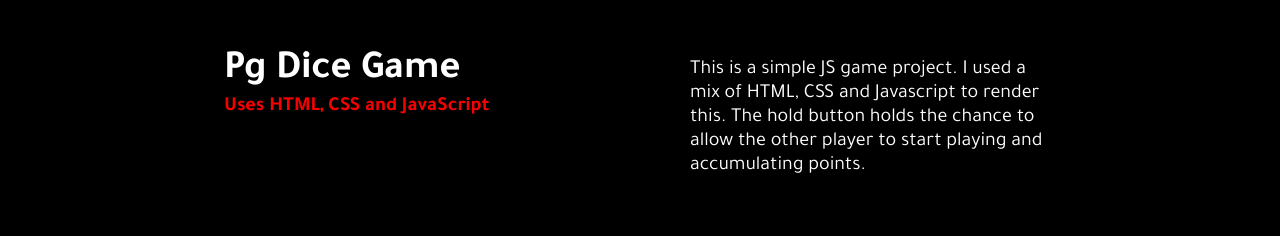
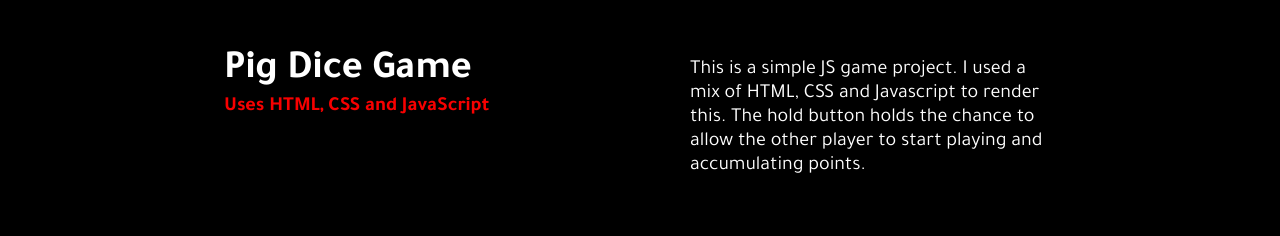
Before and after one commit to ambervector/my-portfolio, a plain HTML site: page work.html in a window 1280 px wide. Shown: the part 803-1039 px from the top of the page. Drawn offline with Linux system fonts and the light colour scheme; a web font is replaced by a local one.

Commit message:
spelling mistake correction

```diff
--- a/work.html
+++ b/work.html
@@ -76,7 +76,7 @@
           class="work-link"
           target="_blank"
         >
-          <h2 class="work-title">Pg Dice Game</h2>
+          <h2 class="work-title">Pig Dice Game</h2>
           <p class="work-one-line-des">Uses HTML, CSS and JavaScript</p>
         </a>
         <p class="detailed-info">
```
